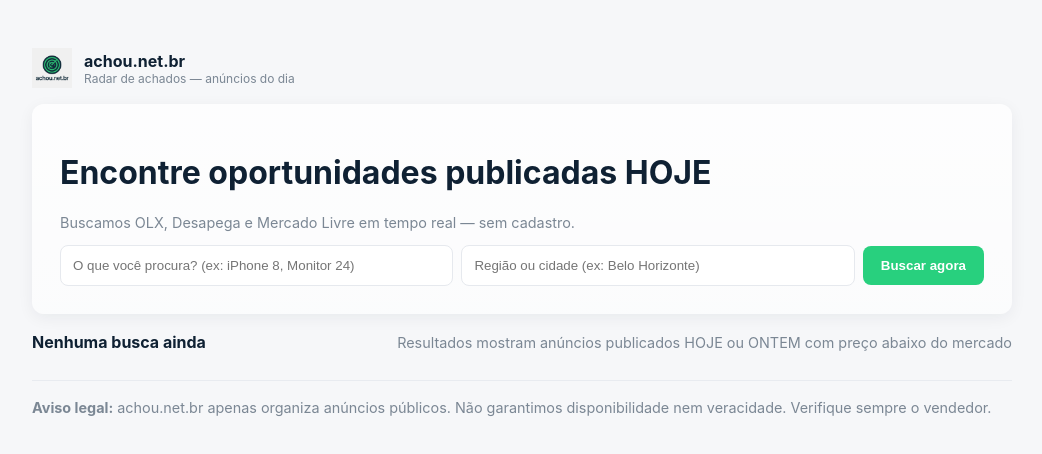
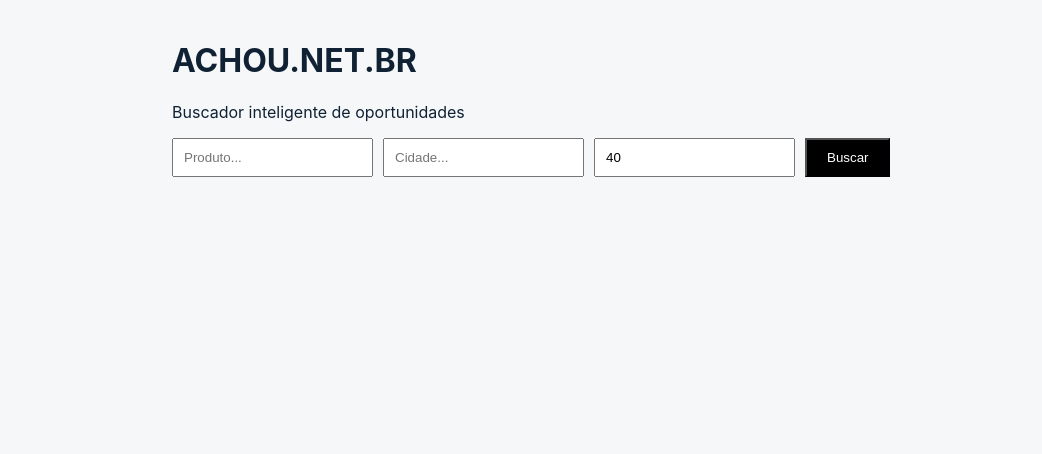
Before and after one commit to maxvilhenaviana-maker/achou-mvp, a Next.js app: page / in a window 1280 px wide. Shown: the top 454 px of the page, without its empty margins (118-1160 px from the left). Built offline with nearby package versions, Linux system fonts and the light colour scheme.

Commit message:
Add files via upload

```diff
--- a/pages/index.js
+++ b/pages/index.js
@@ -1,159 +1,88 @@
-import { useState } from 'react';
-import ResultCard from '../components/ResultCard';
-
-// Componente simples de Spinner para indicar processamento
-const Spinner = () => (
-<div style={{
-border: '4px solid #f3f3f3',
-borderTop: '4px solid var(--green)',
-borderRadius: '50%',
-width: '24px',
-height: '24px',
-animation: 'spin 1s linear infinite',
-marginRight: '8px'
-}}>
-<style jsx global>{`
-@keyframes spin {
-0% { transform: rotate(0deg); }
-100% { transform: rotate(360deg); }
-}
-`}</style>
-</div>
-);
-
+import { useState } from "react";
+import ResultCard from "../components/ResultCard";
 
 export default function Home() {
-const [produto, setProduto] = useState('');
-const [cidade, setCidade] = useState('');
+  const [produto, setProduto] = useState("");
+  const [cidade, setCidade] = useState("");
+  const [raio, setRaio] = useState(40);
   const [loading, setLoading] = useState(false);
   const [items, setItems] = useState([]);
-const [error, setError] = useState(null);
-const [searchExecuted, setSearchExecuted] = useState(false);
+  const [error, setError] = useState("");
 
-async function buscar(e){
-e?.preventDefault();
-if(!produto || !cidade) {
-setError('Preencha produto e cidade');
-return;
-}
-setError(null);
+  async function buscar() {
     setLoading(true);
+    setError("");
     setItems([]);
-setSearchExecuted(false);
 
-try{
-const payload = { produto, cidade };
-
-const resp = await fetch('/api/buscar', {
-method:'POST',
-headers:{'Content-Type':'application/json'},
-body: JSON.stringify(payload)
+    try {
+      const resp = await fetch("/api/buscar", {
+        method: "POST",
+        headers: { "Content-Type": "application/json" },
+        body: JSON.stringify({ produto, cidade, raio })
       });
 
-const json = await resp.json();
+      const data = await resp.json();
 
-if(json.error) {
-setError(json.error + (json.details ? ` (${json.details.substring(0, 80)}...)` : ''));
-} else if(json.items) {
-const normalized = json.items.map(it => ({
-title: it.title || it.titulo || 'Sem título',
-price: it.price || it.preco || '',
-location: it.location || it.local || '',
-date: it.date || it.data || '',
-analysis: it.analysis || it.analise || '',
-link: it.link || it.url || '#',
-img: it.image_url || it.img || '/placeholder-120x90.png'
-}));
-setItems(normalized);
-} else if(json.raw) {
-// Exibe o texto bruto para depuração no front-end (se parsing falhar)
-setItems([{
-title: 'Resultado bruto (falha no formato JSON)',
-price:'—',
-location:'—',
-date:'—',
-analysis: json.raw.substring(0, 500) + (json.raw.length > 500 ? '...' : ''),
-link:'#'
-}]);
+      if (!resp.ok) {
+        setError("Erro ao buscar: " + JSON.stringify(data));
+      } else {
+        setItems(data.items || []);
+      }
+    } catch (e) {
+      setError("Erro inesperado: " + e.toString());
     }
 
-} catch(err){
-setError('Erro ao buscar. Verifique sua conexão e o console.');
-console.error(err);
-} finally {
     setLoading(false);
-setSearchExecuted(true);
-}
   }
 
   return (
-<div className="container">
-<header className="header">
-<div className="logo">
-<img src="/logo-512.png" alt="achou.net.br logo"/>
-<div>
-<div style={{fontWeight:700}}>achou.net.br</div>
-<div style={{fontSize:12,color:'var(--muted)'}}>Radar de achados — anúncios do dia</div>
-</div>
-</div>
-</header>
+    <div style={styles.container}>
+      <h1>ACHOU.NET.BR</h1>
+      <p>Buscador inteligente de oportunidades</p>
 
-<main>
-<div className="hero">
-<h1>Encontre oportunidades publicadas HOJE</h1>
-<p className="small">Buscamos OLX, Desapega e Mercado Livre em tempo real — sem cadastro.</p>
+      <div style={styles.form}>
+        <input
+          style={styles.input}
+          placeholder="Produto..."
+          value={produto}
+          onChange={(e) => setProduto(e.target.value)}
+        />
 
-<form className="searchRow" onSubmit={buscar} style={{marginTop:12}}>
-<input className="input" value={produto} onChange={e=>setProduto(e.target.value)} placeholder="O que você procura? (ex: iPhone 8, Monitor 24)"/>
-<input className="input" value={cidade} onChange={e=>setCidade(e.target.value)} placeholder="Região ou cidade (ex: Belo Horizonte)"/>
-<button type="submit" className="btn" disabled={loading}>{loading? 'Buscando…' : 'Buscar agora'}</button>
-</form>
+        <input
+          style={styles.input}
+          placeholder="Cidade..."
+          value={cidade}
+          onChange={(e) => setCidade(e.target.value)}
+        />
+
+        <input
+          style={styles.input}
+          type="number"
+          value={raio}
+          onChange={(e) => setRaio(e.target.value)}
+        />
+
+        <button style={styles.button} onClick={buscar}>
+          Buscar
+        </button>
       </div>
 
-<div className="resultsHeader">
-<div style={{fontWeight:700}}>{ (produto && searchExecuted) ? `Resultados para: ${produto} — ${cidade}` : 'Nenhuma busca ainda'}</div>
-<div className="small">Resultados mostram anúncios publicados HOJE ou ONTEM com preço abaixo do mercado</div>
+      {loading && <p>🔍 Buscando anúncios reais...</p>}
+      {error && <p style={{ color: "red" }}>{error}</p>}
+
+      <div style={styles.results}>
+        {items.map((item, i) => (
+          <ResultCard key={i} item={item} />
+        ))}
       </div>
-
-{error && <div style={{color:'red',marginBottom:12, padding: '12px', background: '#fee', borderRadius: '8px'}}>{error}</div>}
-
-{loading && (
-<div style={{
-textAlign: 'center',
-margin: '40px 0',
-padding: '20px',
-border: '1px solid #ccc',
-borderRadius: '8px',
-background: '#fff',
-display: 'flex',
-flexDirection: 'column',
-alignItems: 'center'
-}}>
-<div style={{display:'flex', alignItems:'center', marginBottom: '10px'}}>
-<Spinner />
-<h3 style={{margin: 0, color: 'var(--dark)'}}>Radar em Processamento...</h3>
-</div>
-<p style={{color: 'var(--muted)', maxWidth: '500px'}}>
-Estamos vasculhando a web para encontrar anúncios publicados hoje ou ontem e **analisando o preço de mercado** para garantir que seja uma oportunidade. Este processo é complexo e pode levar alguns segundos.
-</p>
-</div>
-)}
-
-<div>
-{items.length > 0 && items.map((it, idx) => <ResultCard key={idx} item={it} />)}
-
-{items.length === 0 && searchExecuted && !loading && produto && cidade && (
-<div style={{textAlign: 'center', margin: '40px 0', padding: '20px', border: '1px solid #ccc', borderRadius: '8px', background: '#fff'}}>
-<h3 style={{marginTop: 0, color: 'var(--dark)'}}>Nenhum Achado Recente</h3>
-<p style={{color: 'var(--muted)'}}>O radar não encontrou nenhum anúncio para **"{produto}"** em **{cidade}** publicado **hoje ou ontem** que estivesse **abaixo do valor de mercado**. Tente refinar ou ampliar a busca!</p>
-</div>
-)}
-</div>
-
-<div className="footer">
-<div><strong>Aviso legal:</strong> achou.net.br apenas organiza anúncios públicos. Não garantimos disponibilidade nem veracidade. Verifique sempre o vendedor.</div>
-</div>
-</main>
     </div>
   );
 }
+
+const styles = {
+  container: { maxWidth: 700, margin: "0 auto", padding: 20 },
+  form: { display: "flex", gap: 10, marginBottom: 20 },
+  input: { padding: 10, flex: 1 },
+  button: { padding: "10px 20px", background: "black", color: "white" },
+  results: { display: "flex", flexDirection: "column", gap: 20 }
+};
```
Lines whose indentation alone changed are shown as unchanged.
